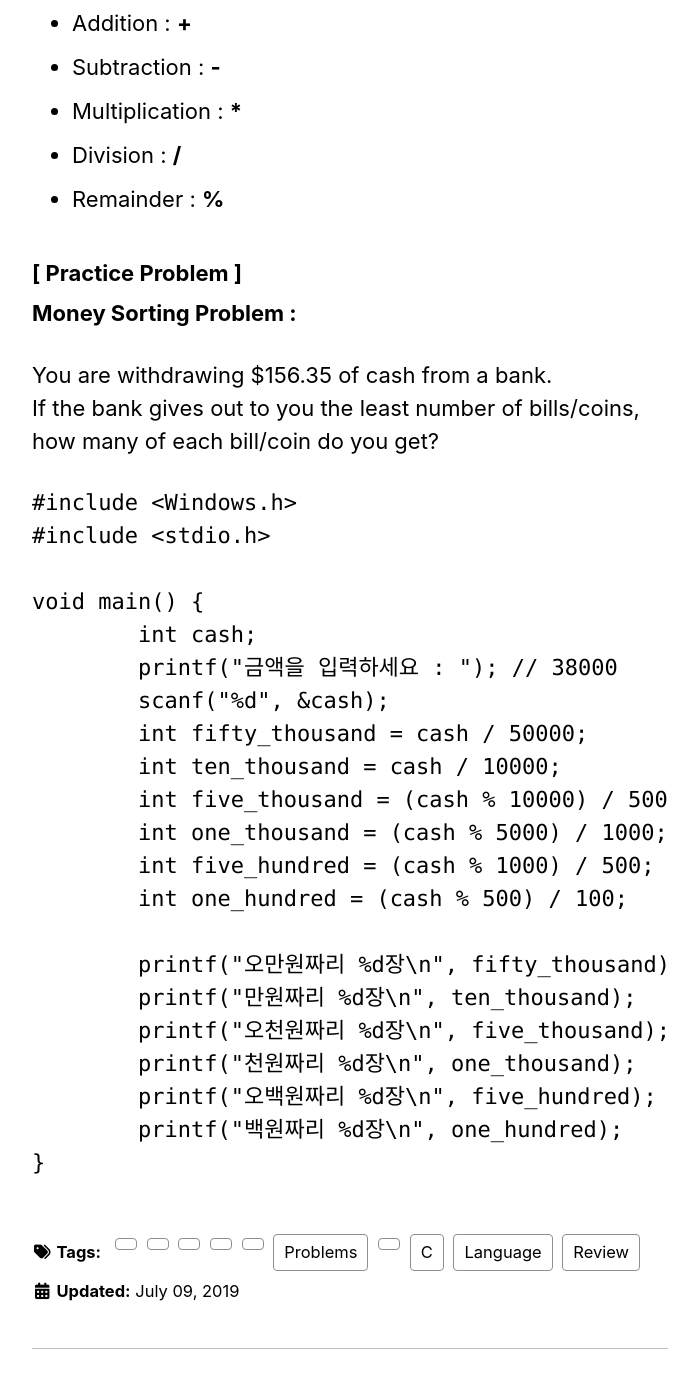
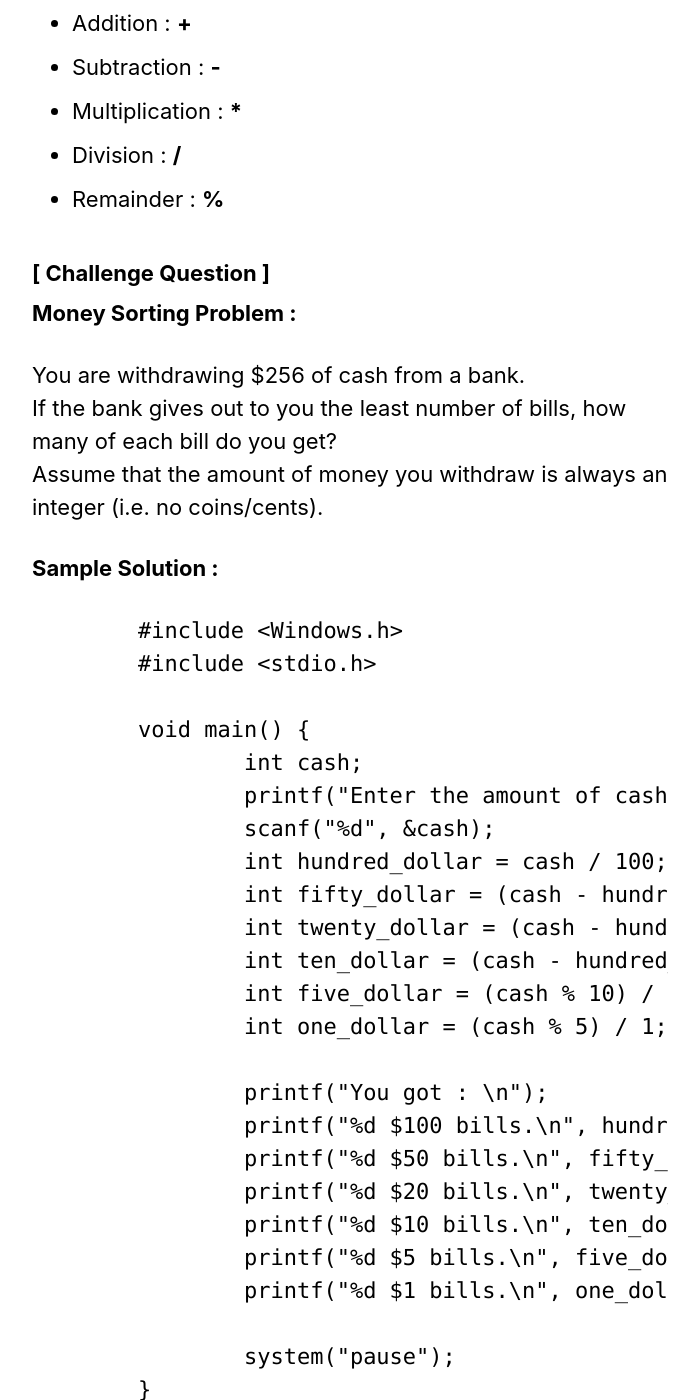
Before and after one commit to jinsim95/jinsim95.github.io, a Jekyll site: the page built from _posts/2019-07-09-Cday01(Editing).md, in a window 1280 px wide and 1400 px high, scrolled down 1918 px. Shown: the whole window, without its empty margins (290-989 px from the left). Built offline with Jekyll 4.4.1, drawn with Linux system fonts in a browser that asks for light colours; cached includes are drawn as plain includes; nearby versions of some CDN libraries; some of the changed text lies outside the part shown.

Commit message:
_posts/2019-07-09-Cday01(Editing).md updated from https://stackedit.io/

```diff
--- a/_posts/2019-07-09-Cday01(Editing).md
+++ b/_posts/2019-07-09-Cday01(Editing).md
@@ -1,7 +1,6 @@
 ---
-title: '[C] Day 1 (Editing)'
+title: '[C] Day 1'
 author: Jin Sim
-tags: 'C, Language, Review, Problems'
 
 ---
 
@@ -58,29 +57,34 @@ tags: 'C, Language, Review, Problems'
 <li>Division	:	<strong>/</strong></li>
 <li>Remainder	:	<strong>%</strong></li>
 </ul>
-<h3 id="practice-problem-">[ Practice Problem ]</h3>
+<h3 id="challenge-question-">[ Challenge Question ]</h3>
 <p><strong>Money Sorting Problem :</strong></p>
-<p>You are withdrawing $156.35 of cash from a bank.<br>
-If the bank gives out to you the least number of bills/coins, how many of each bill/coin do you get?</p>
-<pre><code>#include &lt;Windows.h&gt;
-#include &lt;stdio.h&gt;
+<p>You are withdrawing $256 of cash from a bank.<br>
+If the bank gives out to you the least number of bills, how many of each bill do you get?<br>
+Assume that the amount of money you withdraw is always an integer (i.e. no coins/cents).</p>
+<p><strong>Sample Solution :</strong></p>
+<pre><code>	#include &lt;Windows.h&gt;
+	#include &lt;stdio.h&gt;
 
-void main() {
-	int cash;
-	printf("금액을 입력하세요 : "); // 38000
-	scanf("%d", &amp;cash);
-	int fifty_thousand = cash / 50000;
-	int ten_thousand = cash / 10000;
-	int five_thousand = (cash % 10000) / 5000;
-	int one_thousand = (cash % 5000) / 1000;
-	int five_hundred = (cash % 1000) / 500;
-	int one_hundred = (cash % 500) / 100;
+	void main() {
+		int cash;
+		printf("Enter the amount of cash : ");	// e.g. 589 (= $589)
+		scanf("%d", &amp;cash);
+		int hundred_dollar = cash / 100;
+		int fifty_dollar = (cash - hundred_dollar*100) / 50;
+		int twenty_dollar = (cash - hundred_dollar*100 - fifty_dollar*50) / 20;
+		int ten_dollar = (cash - hundred_dollar*100 - fifty_dollar*50 - twenty_dollar*20) / 10;
+		int five_dollar = (cash % 10) / 5;
+		int one_dollar = (cash % 5) / 1;
 
-	printf("오만원짜리 %d장\n", fifty_thousand);
-	printf("만원짜리 %d장\n", ten_thousand);
-	printf("오천원짜리 %d장\n", five_thousand);
-	printf("천원짜리 %d장\n", one_thousand);
-	printf("오백원짜리 %d장\n", five_hundred);
-	printf("백원짜리 %d장\n", one_hundred);
-}
+		printf("You got : \n");
+		printf("%d $100 bills.\n", hundred_dollar);
+		printf("%d $50 bills.\n", fifty_dollar);
+		printf("%d $20 bills.\n", twenty_dollar);
+		printf("%d $10 bills.\n", ten_dollar);
+		printf("%d $5 bills.\n", five_dollar);
+		printf("%d $1 bills.\n", one_dollar);
+
+		system("pause");
+	}
 </code></pre>
```
Also changed, not shown: other parts of _posts/2019-07-09-Cday01(Editing).md (+1 -1 lines).
